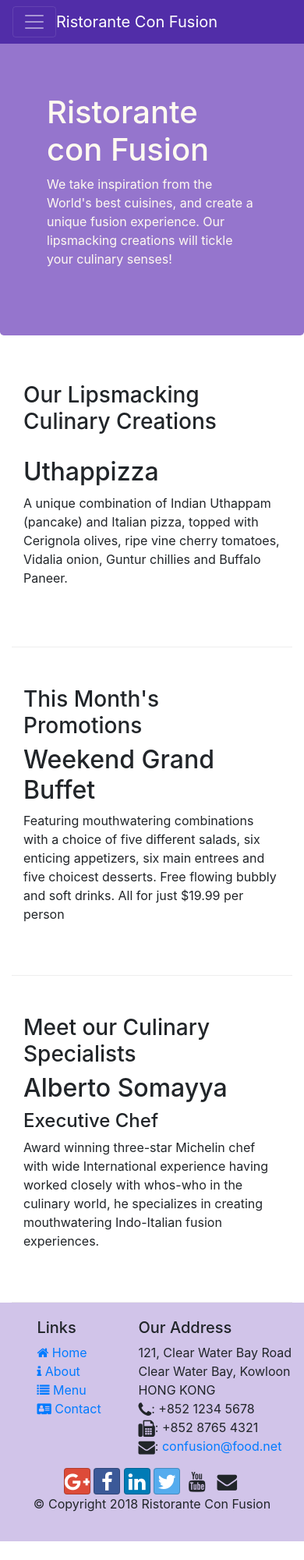
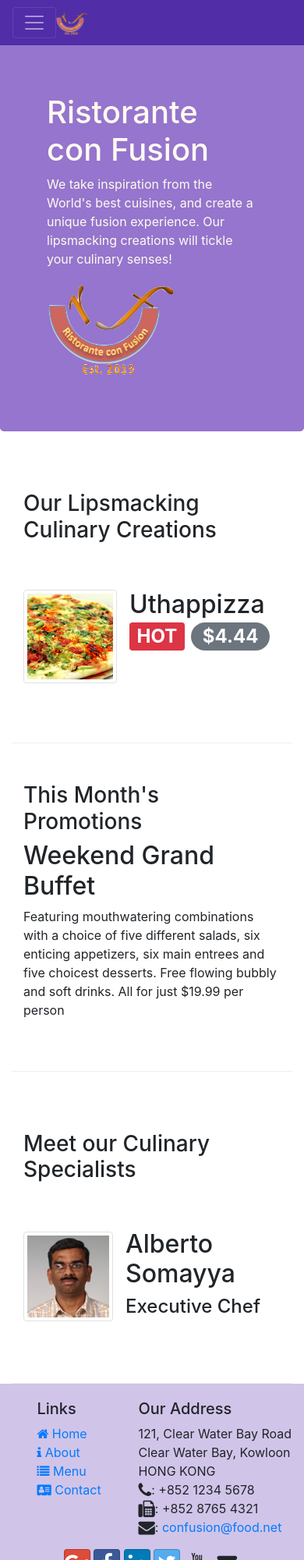
Before and after one commit to adityatomar1803/confusion, a website: page index.html in a window 390 px wide. Shown: the top 2000 px of the page at 78% size. Before the commit the page ends 1976 px from the top, so only its background shows below. Drawn offline with nearby package versions, Linux system fonts and the light colour scheme.

Commit message:
alerting users

```diff
--- a/index.html
+++ b/index.html
@@ -24,7 +24,8 @@
             <button class="navbar-toggler" type="button" data-toggle="collapse" data-target="#nivebar">
                 <span class="navbar-toggler-icon"></span>
             </button>
-            <a class="navbar-brand mr-auto" href="#">Ristorante Con Fusion</a>
+            <a class="navbar-brand mr-auto" href="#"><img src="img/logo.png" height="30" width="41"></a>
+
             <!-- mr-auto is used to specify right margin meaning the right margin will be as much as possible means the content will be pushed to the left as much as possible-->
             <div class="collapse navbar-collapse" id="nivebar">
                 <ul class="navbar-nav mr-auto">
@@ -44,7 +45,8 @@
                     <h1>Ristorante con Fusion</h1>
                     <p>We take inspiration from the World's best cuisines, and create a unique fusion experience. Our lipsmacking creations will tickle your culinary senses!</p>
                 </div>
-                <div class="col-12 col-sm">
+                <div class="col-12 col-sm align-self-center">
+                    <img src="img/logo.png" class="img-fluid" alt="logo">
                 </div>
             </div>
         </div>
@@ -56,8 +58,25 @@
                 <h3>Our Lipsmacking Culinary Creations</h3>
             </div>
             <div class="col col-sm col-md order-sm-first">
-                <h2>Uthappizza</h2>
-                <p>A unique combination of Indian Uthappam (pancake) and Italian pizza, topped with Cerignola olives, ripe vine cherry tomatoes, Vidalia onion, Guntur chillies and Buffalo Paneer.</p>
+                <div class="media">
+                    <img class="d-flex mr-3 img-thumbnail align-self-center"
+                            src="img/uthappizza.png" alt="Uthappizza">
+                    <div class="media-body">
+                        <h2 class="mt-0">Uthappizza
+                            <span class="badge badge-danger">
+                                HOT
+                            </span>
+                            <span class="badge badge-pill badge-secondary">
+                                $4.44
+                            </span>
+                        </h2>
+                        <p class="d-none d-sm-block">A unique combination of Indian Uthappam (pancake) and
+                            Italian pizza, topped with Cerignola olives, ripe vine
+                            cherry tomatoes, Vidalia onion, Guntur chillies and
+                            Buffalo Paneer.</p>
+                    </div>
+                </div>
+
             </div>
         </div>
 
@@ -77,9 +96,20 @@
                 <h3>Meet our Culinary Specialists</h3>
             </div>
             <div class="col order-sm-first col-sm col-md">
-                <h2>Alberto Somayya</h2>
-                <h4>Executive Chef</h4>
-                <p>Award winning three-star Michelin chef with wide International experience having worked closely with whos-who in the culinary world, he specializes in creating mouthwatering Indo-Italian fusion experiences. </p>
+                <div class="media">
+                    <img class="d-flex mr-3 img-thumbnail align-self-center"
+                            src="img/alberto.png" alt="Alberto Somayya">
+                    <div class="media-body">
+                        <h2 class="mt-0">Alberto Somayya</h2>
+                        <h4>Executive Chef</h4>
+                        <p class="d-none d-sm-block">Award winning three-star Michelin chef with wide
+                            International experience having worked closely with
+                            whos-who in the culinary world, he specializes in
+                            creating mouthwatering Indo-Italian fusion experiences.
+                            </p>
+                    </div>
+                </div>
+
             </div>
         </div>
     </div>
```
Also changed, not shown: aboutus.html (+4 -2 lines), contactus.html (+4 -2 lines), img/alberto.png (added), img/buffet.png (added), img/logo.png (added), img/uthappizza.png (added), 2 other files.
